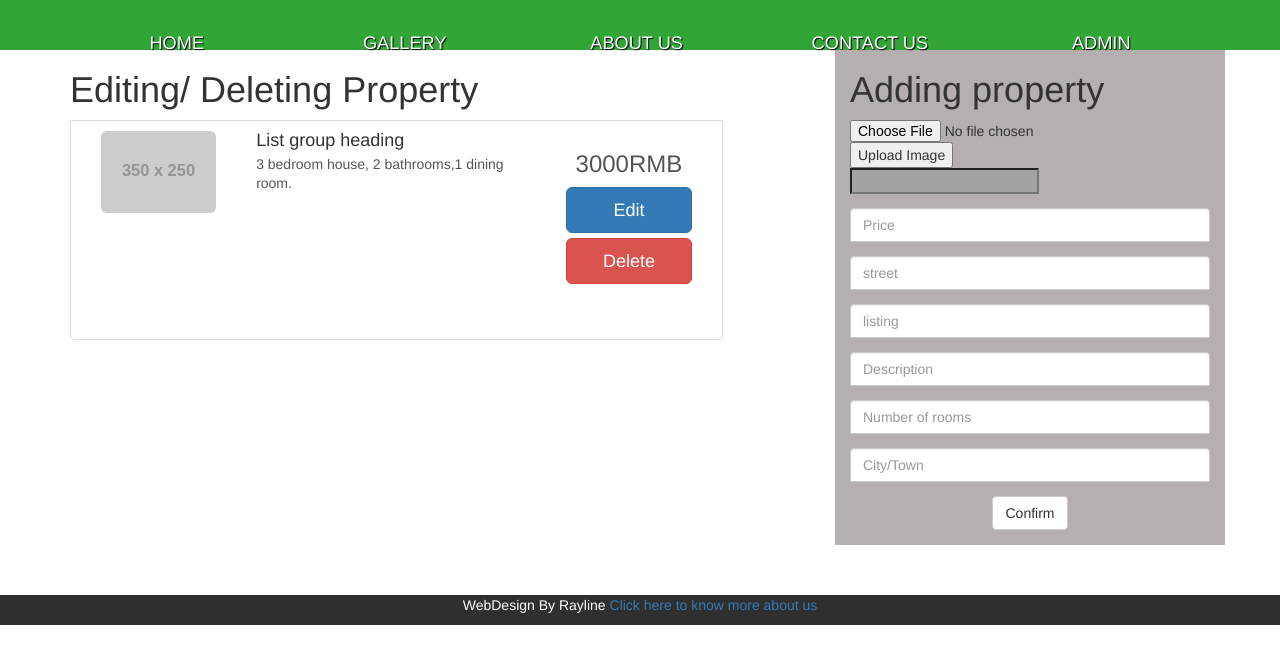
After one commit to Dozzy7/house, a PHP site: page /agentpanel.1.php in a window 1280 px wide. The commit adds this page. Shown: the top 664 px of the page. Run offline with PHP 8.4, Linux system fonts and the light colour scheme; grey boxes labelled with a size stand in for pictures from a placeholder-image service; some libraries are stand-ins or nearby versions.

Commit message:
css fixed

```diff
--- /dev/null
+++ b/agentpanel.1.php
@@ -0,0 +1,107 @@
+<!doctype html>
+<html class="no-js" lang="">
+    <?php include 'templates/head.php';?>
+
+    <body>
+
+      <!---------------- Header ---------------->
+     <?php include 'templates/header.php';?>
+
+    <!----------------  backgroundimage ---------------->
+
+
+     <!----------------  ---------------->
+     <section id="admin_tab">
+    <div class="container">
+          <div class="row">
+        <!--For adding a new house-->
+
+<div class="col-sm-7">
+        <h1>Editing/ Deleting Property</h1>
+              <a href="#" class="list-group-item">
+                <div class="media col-md-3">
+                    <figure class="pull-left">
+                        <img class="media-object img-rounded img-responsive" src="http://placehold.it/350x250" alt="placehold.it/350x250" >
+                    </figure>
+                </div>
+                <div class="col-md-6">
+                    <h4 class="list-group-item-heading"> List group heading </h4>
+                    <p class="list-group-item-text"> 3 bedroom house, 2 bathrooms,1 dining room.
+                    </p>
+                </div>
+                <div class="col-md-3 text-center">
+                    <h3 class="text-center">3000RMB</h3>
+
+                    <input class="btn btn-primary btn-lg btn-block" type="submit" value="Edit">
+                    <input class="btn btn-danger btn-lg btn-block" type="submit" value="Delete">
+
+
+                </div>
+          </a>
+    </div>
+
+<div class=col-sm-1>
+
+</div>
+
+
+    <div class="col-sm-4 adding">
+        <div class="">
+            <h1>Adding property</h1>
+            <form id="" method="POST" action="scripts/admin.add_house.php" type="multipart/form-data" target="iframe">
+                <input type="file" name="image"> <input type="submit" value="Upload Image">
+            </form>
+
+
+
+         <form id="form" method="POST" action="scripts/admin.add_house.php" type="multipart/form-data">
+
+                            <div class="form-group">
+                                <input id="btn_upload" type="text"  name="image" required>
+                            </div>
+                            <div class="form-group">
+                                <input class="form-control" type="text" placeholder="Price" name="price" required>
+                            </div>
+                            <div class="form-group">
+                                <input class="form-control" type="text" placeholder="street" name="street" required>
+                            </div>
+                            <div class="form-group">
+                                <input class="form-control" type="text" placeholder="listing" name="listing" required>
+                            </div>
+                            <div class="form-group">
+                                <input class="form-control" type="text" placeholder="Description" name="description" required>
+                            </div>
+                            <div class="form-group">
+                                <input class="form-control" type="text" placeholder="Number of rooms" name="rooms" required>
+                            </div>
+
+                            <div class="form-group">
+                                <input class="form-control" type="text" placeholder="City/Town" name="city" required>
+                            </div>
+
+                            <div class="form-group text-center">
+                                <input class="btn btn-default" type="submit" value="Confirm">
+                            </div>
+
+                </form>
+        </div>
+
+
+    </div>
+
+
+
+        </div>
+    </div>
+</section>
+
+
+    <!---------------- footer ---------------->
+<?php include 'templates/footer.php';?>
+        <script src="//ajax.googleapis.com/ajax/libs/jquery/1.11.2/jquery.min.js"></script>
+        <script>window.jQuery || document.write('<script src="js/vendor/jquery-1.11.2.min.js"><\/script>')</script>
+
+        <script src="js/main.js"></script>
+        <script src="js/bootstrap.min.js"></script>
+    </body>
+</html>
--- a/css/main.css
+++ b/css/main.css
@@ -108,7 +108,7 @@ body > section{
   margin: 0 auto;
   background-color: #fff;
   border: 1px solid rgba(0,0,0,0.1);
-
+}
   .form-signin-heading,
     .checkbox {
       margin-bottom: 30px;
@@ -116,18 +116,6 @@ body > section{
 
     .checkbox {
       font-weight: normal;
-    }
-
-    .form-control {
-      position: relative;
-      font-size: 16px;
-      height: auto;
-      padding: 10px;
-        @include box-sizing(border-box);
-
-        &:focus {
-          z-index: 2;
-        }
     }
 
     input[type="text"] {
@@ -141,7 +129,6 @@ body > section{
       border-top-left-radius: 0;
       border-top-right-radius: 0;
     }
-}
 
 /*===========For buttons===========*/
 #loggingin{
```
